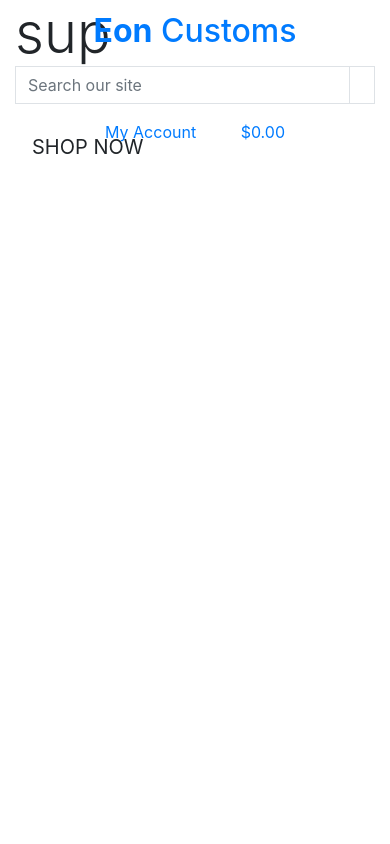
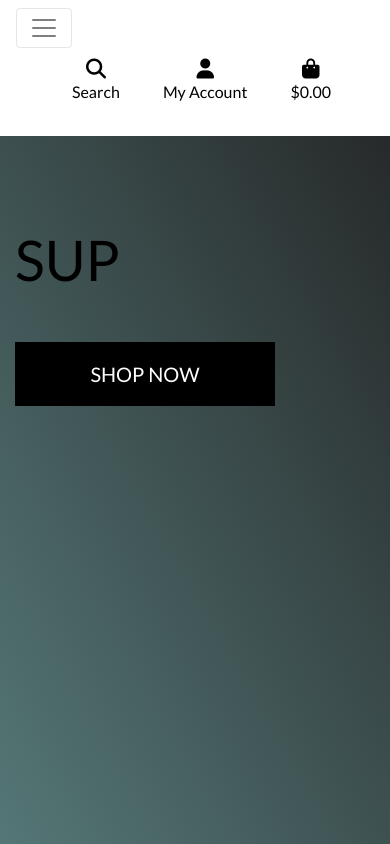
Before and after one commit to EonTAS/FullStack, a Django app: page / in a window 390 px wide. Run offline with Django 3.2, Linux system fonts and the light colour scheme; the visitor is signed in with stand-in values (Sample User, id 1); some libraries are stand-ins or nearby versions.

Commit message:
Made homepage initial plan

```diff
--- a/eon_customs/settings.py
+++ b/eon_customs/settings.py
@@ -147,8 +147,12 @@ USE_TZ = True
 # https://docs.djangoproject.com/en/3.2/howto/static-files/
 
 STATIC_URL = '/static/'
+STATICFILES_DIRS = (os.path.join(BASE_DIR, 'static'),)
 
 # Default primary key field type
 # https://docs.djangoproject.com/en/3.2/ref/settings/#default-auto-field
 
+MEDIA_URL = "/media/"
+MEDIA_ROOT = os.path.join(BASE_DIR, "media")
+
 DEFAULT_AUTO_FIELD = 'django.db.models.BigAutoField'
--- a/eon_customs/urls.py
+++ b/eon_customs/urls.py
@@ -16,8 +16,11 @@ Including another URLconf
 from django.contrib import admin
 from django.urls import path, include
 
+from django.conf import settings
+from django.conf.urls.static import static
+
 urlpatterns = [
     path('admin/', admin.site.urls),
     path('accounts/', include('allauth.urls')),
     path('', include("home.urls")),
-]
+] + static(settings.MEDIA_URL, document_root=settings.MEDIA_ROOT)
--- /dev/null
+++ b/static/css/base.css
@@ -0,0 +1,82 @@
+html {
+    height: 100%;
+}
+
+body {
+    /*background: url('/media/homepage_background_cropped.jpg') no-repeat center center fixed;*/
+    background-image: linear-gradient(60deg, #577, #222);
+    background-size: cover;
+    height: calc(100vh - 164px);
+    color: #555;
+    font-family: 'Lato';
+}
+
+/* from Bulma */
+.icon {
+    align-items: center;
+    display: inline-flex;
+    justify-content: center;
+    height: 1.5rem;
+    width: 1.5rem;
+}
+
+.logo-font {
+    text-transform: uppercase;
+}
+
+.main-logo-link {
+    width: fit-content;
+}
+
+.shop-now-button {
+    background: black;
+    color: white;
+    min-width: 260px;
+}
+
+.btn-black {
+    background: black;
+    color: white;
+}
+
+.shop-now-button:hover,
+.shop-now-button:active,
+.shop-now-button:focus,
+.btn-black:hover,
+.btn-black:active,
+.btn-black:focus {
+    background: #222;
+    color: white;
+}
+
+.text-black {
+    color: #000 !important;
+}
+
+.border-black {
+    border: 1px solid black !important;
+}
+
+/* -------------------------------- Media Queries */
+
+/* Slightly larger container on xl screens */
+@media (min-width: 1200px) {
+  .container {
+    max-width: 80%;
+  }
+}
+
+/* fixed top navbar only on medium and up */
+@media (min-width: 992px) {
+    .fixed-top-desktop-only {
+        position: fixed;
+        top: 0;
+        right: 0;
+        left: 0;
+        z-index: 1030;
+    }
+
+    .header-container {
+        padding-top: 164px;
+    }
+}
--- a/templates/base.html
+++ b/templates/base.html
@@ -16,11 +16,19 @@
   {% block core_css %}
   <link rel="stylesheet" href="https://stackpath.bootstrapcdn.com/bootstrap/4.4.1/css/bootstrap.min.css"
     integrity="sha384-Vkoo8x4CGsO3+Hhxv8T/Q5PaXtkKtu6ug5TOeNV6gBiFeWPGFN9MuhOf23Q9Ifjh" crossorigin="anonymous">
+
+  <link rel="preconnect" href="https://fonts.googleapis.com">
+  <link rel="preconnect" href="https://fonts.gstatic.com" crossorigin>
+  <link href="https://fonts.googleapis.com/css2?family=Lato&display=swap" rel="stylesheet">
+
+  <link rel="stylesheet" href="{%static 'css/base.css' %}">
   {% endblock %}
   {% block extra_css %}
   {% endblock %}
 
   {% block core_js %}
+  <script src="https://kit.fontawesome.com/b74385bf9b.js" crossorigin="anonymous"></script>
+
   <script src="https://code.jquery.com/jquery-3.4.1.slim.min.js"
     integrity="sha384-J6qa4849blE2+poT4WnyKhv5vZF5SrPo0iEjwBvKU7imGFAV0wwj1yYfoRSJoZ+n" crossorigin="anonymous">
   </script>
@@ -39,7 +47,7 @@
 
 <body>
   <header class="container-fluid fixed-top">
-    <div class="row">
+    <div id="topnav" class="row bg-white pt-lg-2 d-none d-lg-flex">
       <div class="col-12 col-lg-4 my-auto py-1 py-lg-0 text-center text-lg-left">
         <a href="{% url 'home' %}" class="nav-link main-logo-link">
           <h2 class="logo-font text-black my-0"><strong>Eon</strong> Customs</h2>
@@ -99,6 +107,17 @@
           </li>
         </ul>
       </div>
+      <div class="col-12 col-lg-4 my-auto py-1 py-lg-0"></div>
+    </div>
+    <div class="row bg-white">
+      <nav class="navbar navbar-expand-lg navbar-light w-100">
+        <button class="navbar-toggler" type="button" data-toggle="collapse" data-target="#main-nav"
+          aria-controls="main-nav" aria-expanded="false" aria-label="Toggle navigation">
+          <span class="navbar-toggler-icon"></span>
+        </button>
+        {% include 'includes/mobile-top-header.html' %}
+        {% include 'includes/main-nav.html' %}
+      </nav>
     </div>
   </header>
   {% if messages %}
--- /dev/null
+++ b/templates/includes/main-nav.html
@@ -0,0 +1,21 @@
+<div class="collapse navbar-collapse" id="main-nav">
+    <ul class="navbar-nav w-auto mx-auto">
+        <li class="nav-item dropdown">
+            <a class="logo-font font-weight-bold nav-link text-black mr-5" href="#" id="all-link">
+                All Items
+            </a>
+        </li>
+
+        <li class="nav-item dropdown">
+            <a class="logo-font font-weight-bold nav-link text-black mr-5" href="#" id="yours-link">
+                Your Items
+            </a>
+        </li>
+
+        <li class="nav-item dropdown">
+            <a class="logo-font font-weight-bold nav-link text-black mr-5" href="#" id="newCommision-link">
+                New Commision
+            </a>
+        </li>
+    </ul>
+</div>
--- /dev/null
+++ b/templates/includes/mobile-top-header.html
@@ -0,0 +1,58 @@
+<ul>
+    <li class="list-inline-item">
+      <a class="text-black nav-link d-block d-lg-none" href="#" id="mobile-search" data-toggle="dropdown" aria-haspopup="true" aria-expanded="false">
+          <div class="text-center">
+              <div><i class="fas fa-search fa-lg"></i></div>
+              <p class="my-0">Search</p>
+          </div>
+      </a>
+      <div class="dropdown-menu border-0 w-100 p-3 rounded-0 my-0" aria-labelledby="mobile-search">
+          <form class="form" method="GET" action="">
+              <div class="input-group w-100">
+                  <input class="form-control border border-black rounded-0" type="text" name="q" placeholder="Search our site">
+                  <div class="input-group-append">
+                      <button class="form-control form-control btn btn-black border border-black rounded-0" type="submit">
+                          <span class="icon">
+                              <i class="fas fa-search"></i>
+                          </span>
+                      </button>
+                  </div>
+              </div>
+          </form>
+      </div>
+  </li>
+  <li class="list-inline-item dropdown">
+      <a class="text-black nav-link d-block d-lg-none" href="#" id="user-options" data-toggle="dropdown" aria-haspopup="true" aria-expanded="false">
+          <div class="text-center">
+              <div><i class="fas fa-user fa-lg"></i></div>
+              <p class="my-0">My Account</p>
+          </div>
+      </a>
+      <div class="dropdown-menu border-0" aria-labelledby="user-options">
+          {% if request.user.is_authenticated %}
+              {% if request.user.is_superuser %}
+                  <a href="{% url 'account_logout' %}" class="dropdown-item">Product Management</a>
+              {% endif %}
+              <a href="" class="dropdown-item">My Profile</a>
+              <a href="{% url 'account_logout' %}" class="dropdown-item">Logout</a>
+          {% else %}
+              <a href="{% url 'account_signup' %}" class="dropdown-item">Register</a>
+              <a href="{% url 'account_login' %}" class="dropdown-item">Login</a>
+          {% endif %}
+      </div>
+  </li>
+  <li class="list-inline-item">
+      <a class="{% if grand_total %}text-primary font-weight-bold{% else %}text-black{% endif %} nav-link d-block d-lg-none" href="">
+          <div class="text-center">
+              <div><i class="fas fa-shopping-bag fa-lg"></i></div>
+              <p class="my-0">
+                  {% if grand_total %}
+                      ${{ grand_total|floatformat:2 }}
+                  {% else %}
+                      $0.00
+                  {% endif %}
+              </p>
+          </div>
+      </a>
+    </li>
+  </ul>
```
Lines whose indentation alone changed are shown as unchanged.
